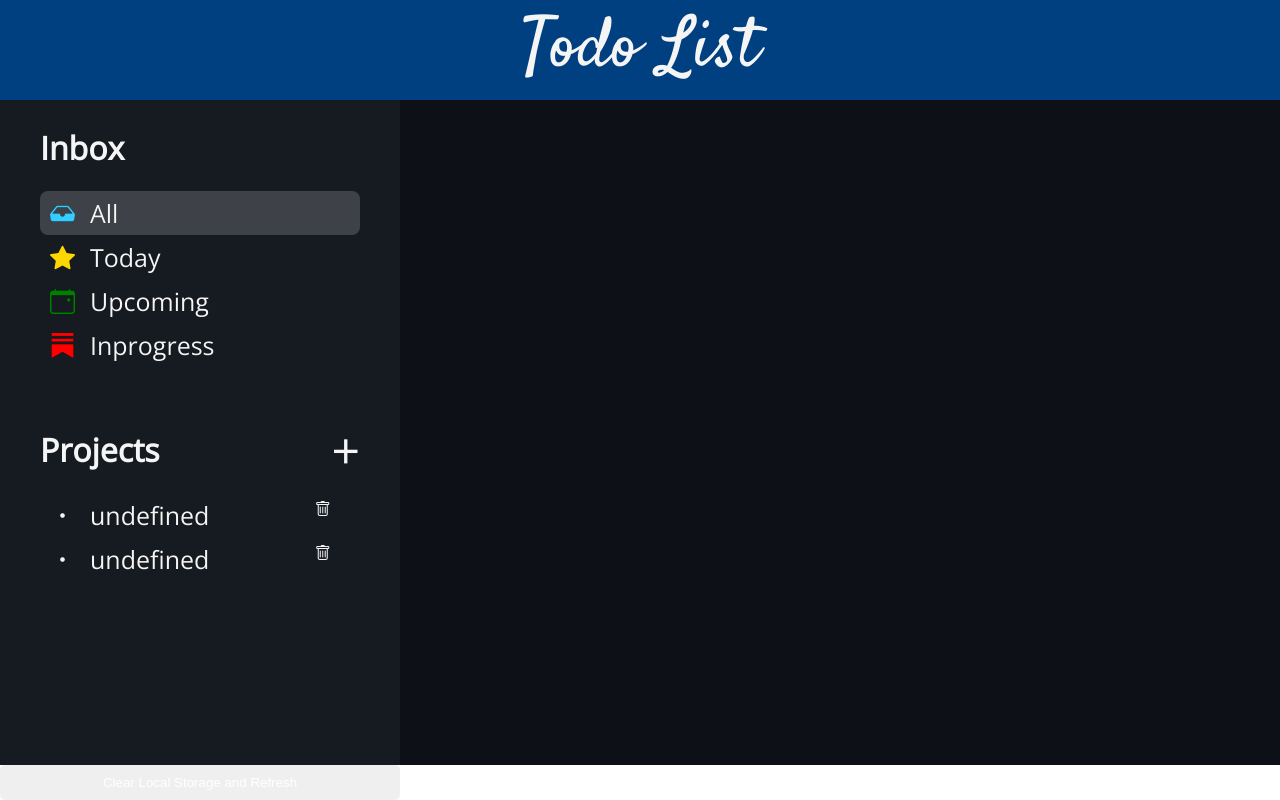
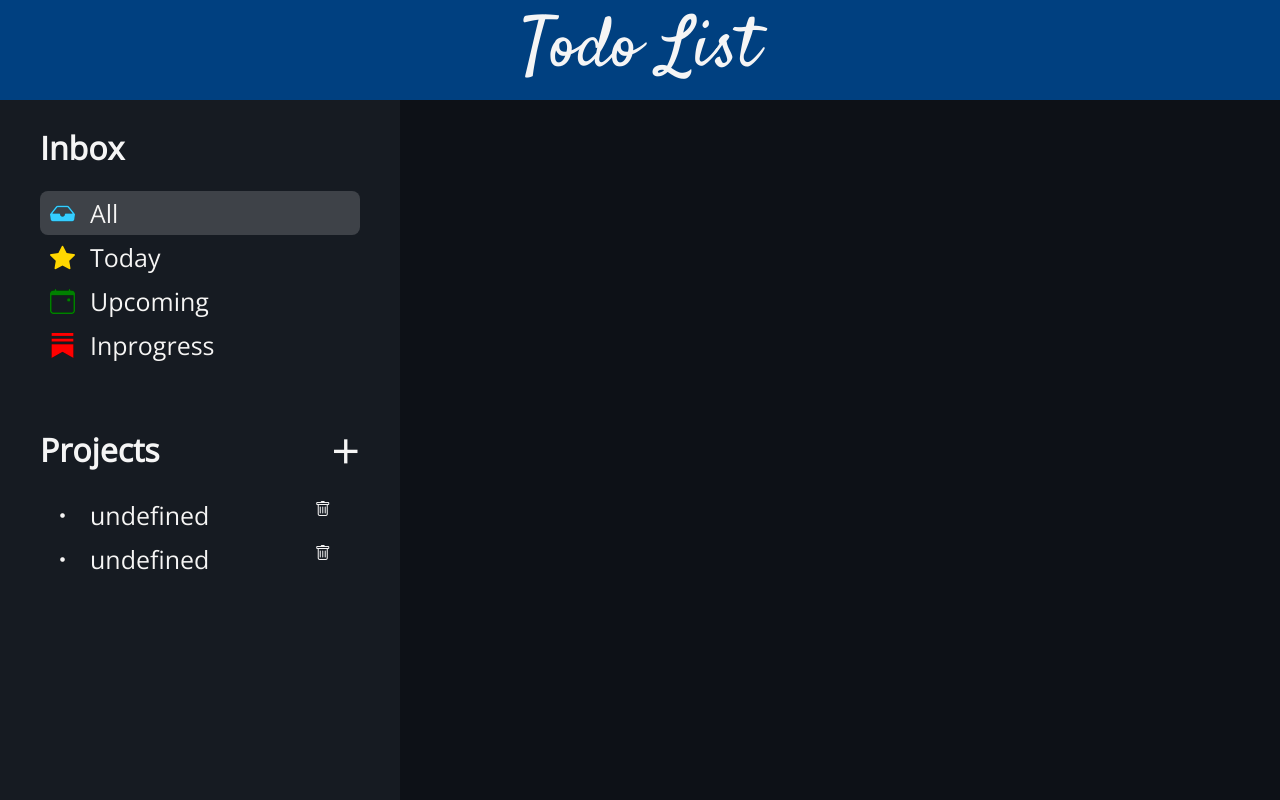
Before and after one commit to BDS-001/TODO-List, a website built with webpack: page dist/index.html in a window 1280 px wide. Built offline with nearby package versions, Linux system fonts and the light colour scheme.

Commit message:
removed unused code

```diff
--- a/dist/index.html
+++ b/dist/index.html
@@ -14,20 +14,6 @@
 
 </head>
 <body>
-
-    <!-- tmp -->
-    <button onclick="clearStorageAndRefresh()">Clear Local Storage and Refresh</button>
-
-    <script>
-        function clearStorageAndRefresh() {
-            // Clear local storage
-            localStorage.clear();
-
-            // Refresh the page
-            location.reload();
-        }
-    </script>
-    <!-- tmp -->
 
     <div id="header">Todo List</div>
     <div id="sidebar">
```
